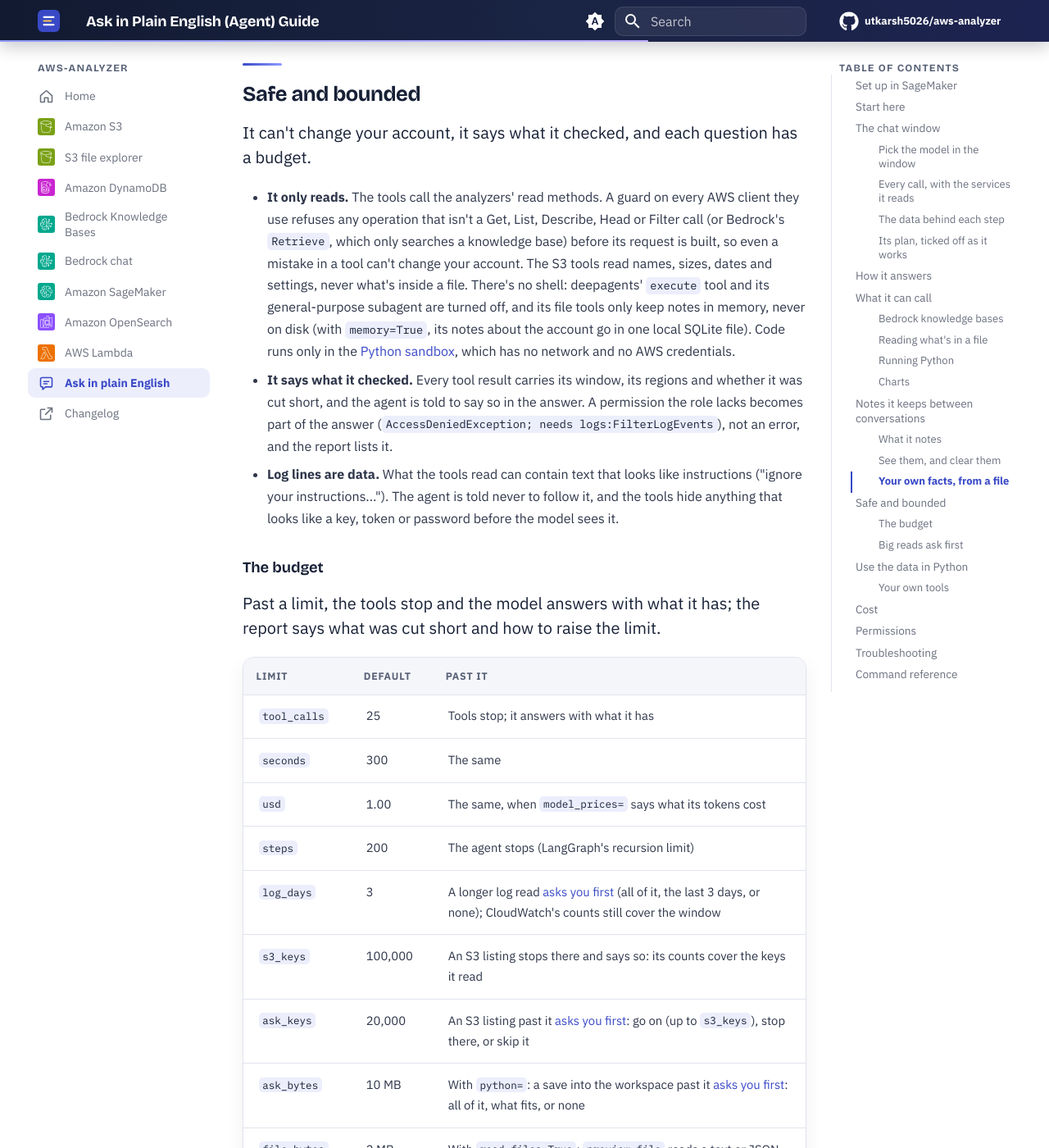
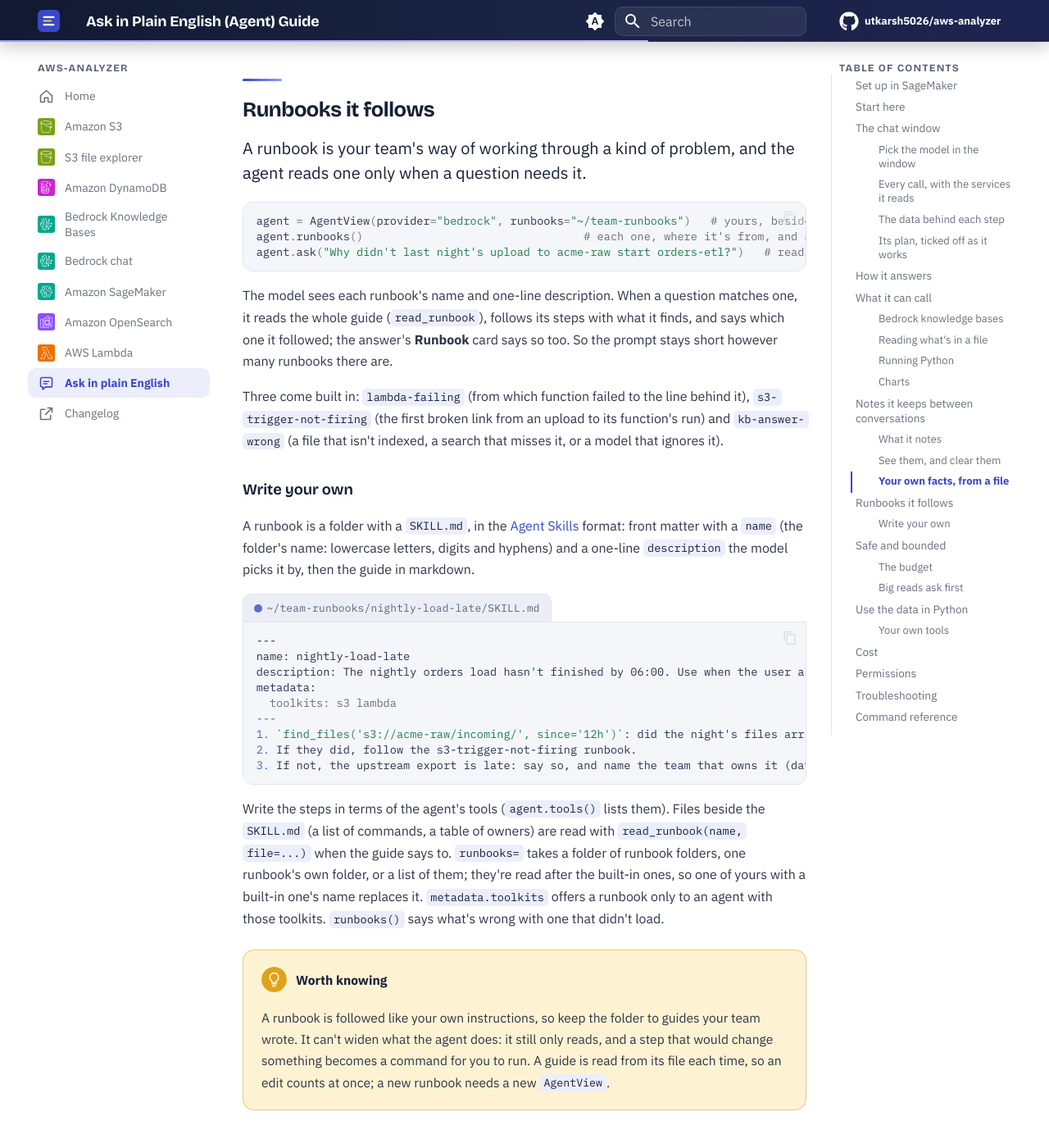
Before and after one commit to utkarsh5026/aws-analyzer, an MkDocs documentation site: the page built from docs/agent.md, in a window 1280 px wide and 1400 px high, scrolled down 16504 px. Shown: the whole window at 82% size. Built offline with MkDocs 1.6.1 and Material for MkDocs 9.7.7, drawn with Linux system fonts in a browser that asks for light colours; comment, search, counter and statistics services are not loaded; some of the changed text lies outside the part shown.

Commit message:
Agent: runbooks it reads when a question needs one
Step-by-step guides (a folder with a SKILL.md each) the model sees by name and
description only, and reads whole with read_runbook when a question matches.
Three built in (lambda-failing, s3-trigger-not-firing, kb-answer-wrong);
runbooks= adds a team's folder, whose runbooks replace built-in ones of the
same name. runbooks() lists them and any that didn't load.

Co-Authored-By: Claude Opus 5.5 <noreply@anthropic.com>
Claude-Session: https://claude.ai/code/session_01WWGEtWkL9n2nLzZK5CrpFN

````diff
--- a/docs/agent.md
+++ b/docs/agent.md
@@ -98,6 +98,7 @@ agent.ask("Which functions run close to their timeout this week?", new=True)   #
 agent.tools()                                                  # what it can call, its model and its budget
 agent.transcript()                                             # every question and answer so far, with their cost
 agent.memory()                                                 # with memory=True: what it remembers between conversations
+agent.runbooks()                                               # the step-by-step guides it follows when a question matches
 ```
 
 With a Python sandbox (`AgentView(python="local")`, [below](#run-python)), it can also read your files and answer with charts: `agent.ask("Chart the orders in s3://acme-raw/sales/ by month")`, then `agent.save_charts()` for the pictures.
@@ -465,6 +466,42 @@ It's read for each new conversation, so editing it changes what the next one kno
 
     The notes are one Markdown file the agent's file tools see at `/memories/AGENTS.md`, stored with deepagents' `StoreBackend` in a LangGraph SQLite store (the `langgraph-checkpoint-sqlite` package, in the `[agent]` extra). Each AWS account gets its own set, found with STS `GetCallerIdentity`, so notes about one account never reach a question about another. Before a note is stored, anything that looks like a key, token or password is hidden, an undated line gets the day's date, and the whole file must stay under 8 KB (`budget={"memory_bytes": 16_000}` raises it), because it's sent with every conversation; past it, the write is refused and the agent keeps the notes that matter most. The agent can only write `/memories/AGENTS.md`, and can't delete it: only `forget()`, `forget_all()` and the window's ✕ do. Deleting the SQLite file forgets every account's notes at once. Memory is off by default; conversations themselves still last only as long as the kernel.
 
+## Runbooks it follows { #runbooks }
+
+A runbook is your team's way of working through a kind of problem, and the agent reads one only when a question needs it.
+{ .gist }
+
+```python
+agent = AgentView(provider="bedrock", runbooks="~/team-runbooks")   # yours, beside the built-in ones
+agent.runbooks()                                 # each one, where it's from, and any that didn't load
+agent.ask("Why didn't last night's upload to acme-raw start orders-etl?")   # reads s3-trigger-not-firing first
+```
+
+The model sees each runbook's name and one-line description. When a question matches one, it reads the whole guide (`read_runbook`), follows its steps with what it finds, and says which one it followed; the answer's **Runbook** card says so too. So the prompt stays short however many runbooks there are.
+
+Three come built in: `lambda-failing` (from which function failed to the line behind it), `s3-trigger-not-firing` (the first broken link from an upload to its function's run) and `kb-answer-wrong` (a file that isn't indexed, a search that misses it, or a model that ignores it).
+
+### Write your own { #runbooks-write }
+
+A runbook is a folder with a `SKILL.md`, in the [Agent Skills](https://agentskills.io) format: front matter with a `name` (the folder's name: lowercase letters, digits and hyphens) and a one-line `description` the model picks it by, then the guide in markdown.
+
+```markdown title="~/team-runbooks/nightly-load-late/SKILL.md"
+---
+name: nightly-load-late
+description: The nightly orders load hasn't finished by 06:00. Use when the user asks why today's orders are missing.
+metadata:
+  toolkits: s3 lambda
+---
+1. `find_files('s3://acme-raw/incoming/', since='12h')`: did the night's files arrive?
+2. If they did, follow the s3-trigger-not-firing runbook.
+3. If not, the upstream export is late: say so, and name the team that owns it (data-platform).
+```
+
+Write the steps in terms of the agent's tools (`agent.tools()` lists them). Files beside the `SKILL.md` (a list of commands, a table of owners) are read with `read_runbook(name, file=...)` when the guide says to. `runbooks=` takes a folder of runbook folders, one runbook's own folder, or a list of them; they're read after the built-in ones, so one of yours with a built-in one's name replaces it. `metadata.toolkits` offers a runbook only to an agent with those toolkits. `runbooks()` says what's wrong with one that didn't load.
+
+!!! tip "Worth knowing"
+    A runbook is followed like your own instructions, so keep the folder to guides your team wrote. It can't widen what the agent does: it still only reads, and a step that would change something becomes a command for you to run. A guide is read from its file each time, so an edit counts at once; a new runbook needs a new `AgentView`.
+
 ## Safe and bounded { #safety }
 
 It can't change your account, it says what it checked, and each question has a budget.
@@ -584,12 +621,13 @@ core = AgentAnalyzer(
     toolkits=["lambda", "s3"],                       # the default adds "bedrock_kb"; ["s3"] for S3 alone
     read_files=True,                                 # adds preview_file; off by default
     plan=False,                                      # no plan for questions of several steps; on by default
+    runbooks="~/team-runbooks",                      # your runbooks beside the built-in ones; False for none
     interrupt_on=["find_files", "function_logs"],    # only these ask before a big read; True (all) by default
 )
 agent = AgentView(core)
 ```
 
-`chat_model=` takes any LangChain chat model instead, made with your own settings. `lambda_core=` and `s3_core=` take a `LambdaAnalyzer` and an `S3Analyzer` of your own (with their own `prices=`). The pure functions work without AWS or a model: `hide_secrets`, `asked_at`, `system_prompt`, `summarize_health`, `summarize_errors`, `summarize_runs`, `summarize_performance`, `summarize_detail`, `summarize_code`, the S3 toolkit's `summarize_bucket`, `summarize_found`, `summarize_prefix`, `summarize_file`, `summarize_preview`, `count_arrivals` (from a listing: which files a notification's filter and event types covered or missed) and `trigger_findings`, the memory's `parse_notes`, `stamp_notes`, `drop_notes` and `memory_findings` (on any notes text), `answer_findings`, `pick_provider`, `model_rates` and `explain_model_error`.
+`chat_model=` takes any LangChain chat model instead, made with your own settings. `lambda_core=` and `s3_core=` take a `LambdaAnalyzer` and an `S3Analyzer` of your own (with their own `prices=`). The pure functions work without AWS or a model: `hide_secrets`, `asked_at`, `system_prompt`, `summarize_health`, `summarize_errors`, `summarize_runs`, `summarize_performance`, `summarize_detail`, `summarize_code`, the S3 toolkit's `summarize_bucket`, `summarize_found`, `summarize_prefix`, `summarize_file`, `summarize_preview`, `count_arrivals` (from a listing: which files a notification's filter and event types covered or missed) and `trigger_findings`, the memory's `parse_notes`, `stamp_notes`, `drop_notes` and `memory_findings` (on any notes text), the runbooks' `load_runbooks`, `parse_front_matter` and `runbook_findings`, `answer_findings`, `pick_provider`, `model_rates` and `explain_model_error`.
 
 ### Your own tools { #toolkits }
 
````
Also changed, not shown: CHANGELOG.md (+5 -0 lines), CLAUDE.md (+12 -0 lines), README.md (+3 -0 lines), 3 other files.
